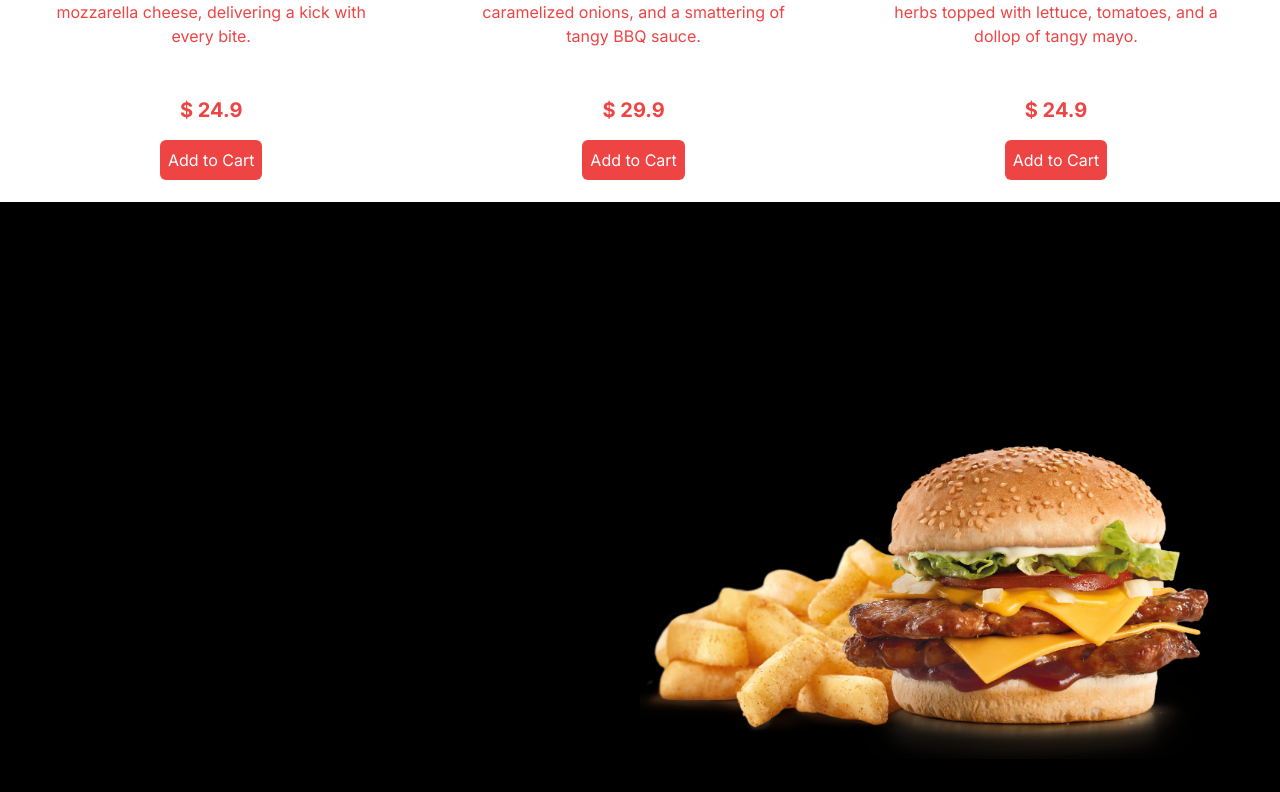
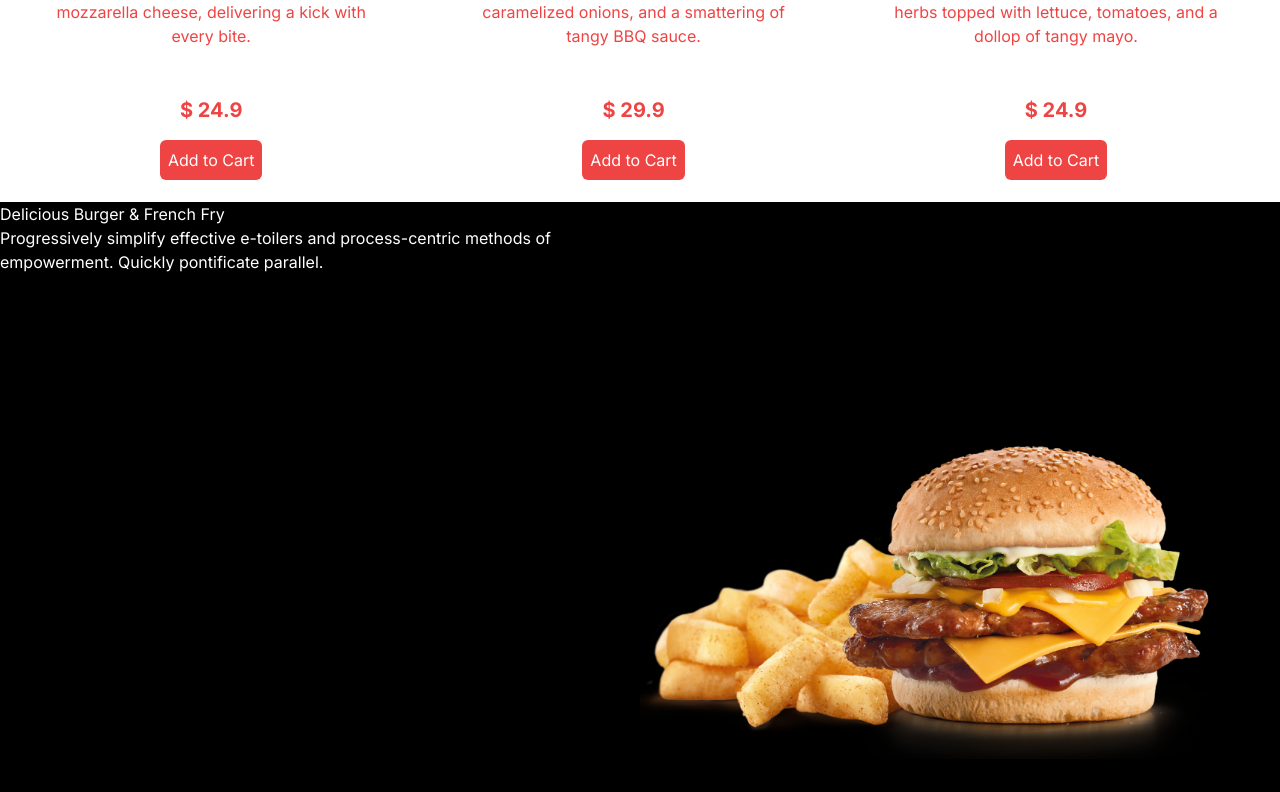
Before and after one commit to walass1980/FoodOrdering-fronend, a Next.js app: page / in a window 1280 px wide. Shown: the part 1318-2110 px from the top of the page. Built offline with nearby package versions, Linux system fonts and the light colour scheme.

Commit message:
update offer

```diff
--- a/src/components/Offer.tsx
+++ b/src/components/Offer.tsx
@@ -6,8 +6,9 @@ const Offer = () => {
     <div className='bg-black h-screen flex flex-col md:flex-row'>
       {/*TEXT CONTAINER*/}
       <div className='flex-1'>
-       <h1 className=''></h1>
-       <p className=''></p>
+       <h1 className='text-white'>Delicious Burger & French Fry</h1>
+       <p className='text-white'>Progressively simplify effective e-toilers and process-centric methods
+          of empowerment. Quickly pontificate parallel.</p>
        <button className=''>Order Now</button>
       </div>
       {/*IMAGE CONTAINER*/}
```
